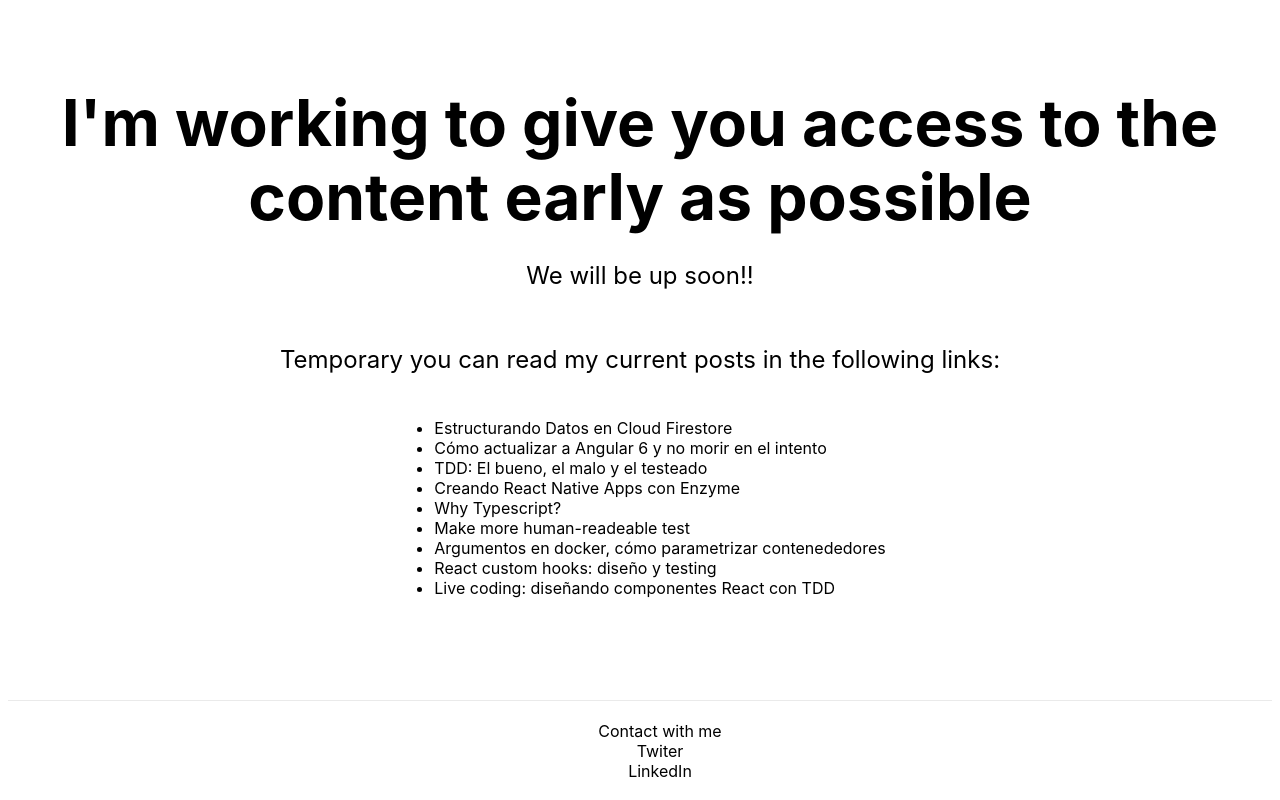
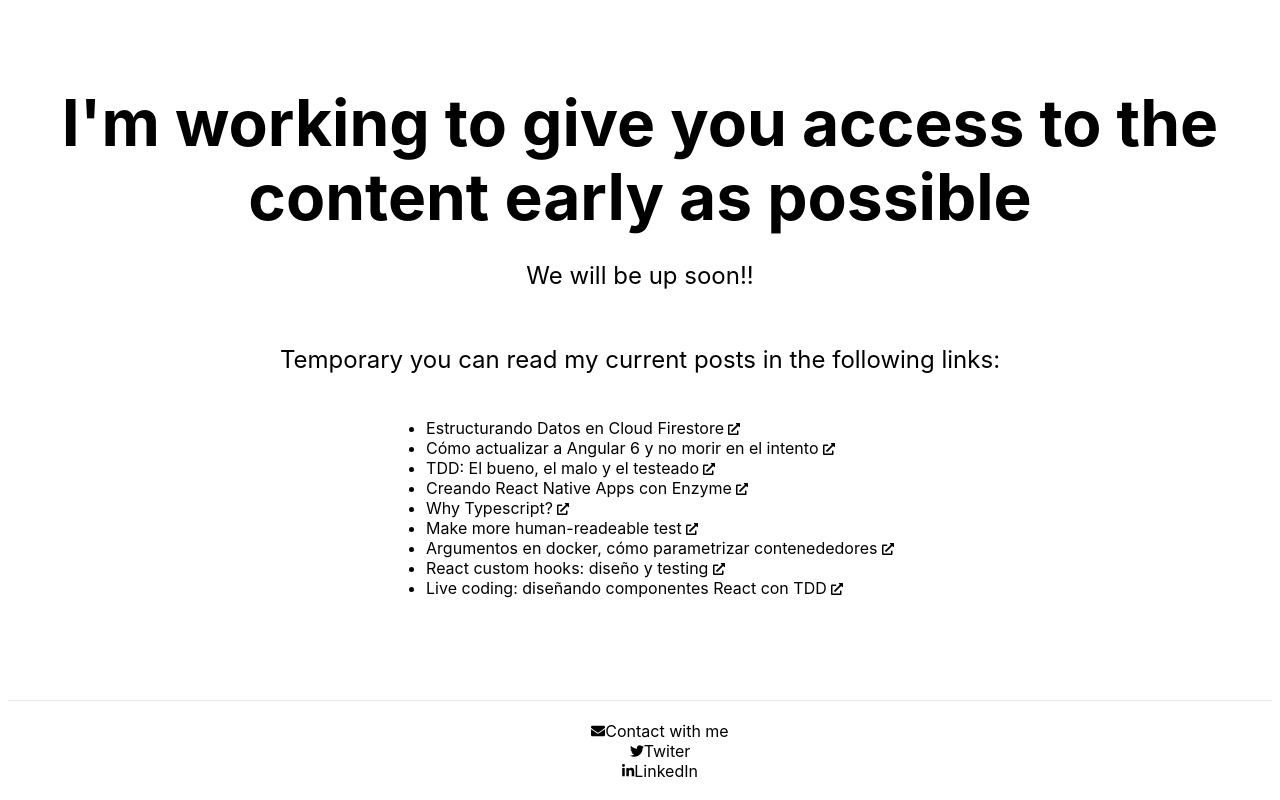
Before and after one commit to adrian-afergon/afergon-blogs, a Next.js app: page / in a window 1280 px wide. Built offline with nearby package versions, Linux system fonts and the light colour scheme.

Commit message:
Add icon library

```diff
--- /dev/null
+++ b/next.config.js
@@ -0,0 +1,2 @@
+const withCSS = require('@zeit/next-css')
+module.exports = withCSS({})
--- a/package.json
+++ b/package.json
@@ -8,6 +8,10 @@
     "start": "next start"
   },
   "dependencies": {
+    "@fortawesome/fontawesome-svg-core": "^1.2.28",
+    "@fortawesome/free-brands-svg-icons": "^5.13.0",
+    "@fortawesome/free-solid-svg-icons": "^5.13.0",
+    "@fortawesome/react-fontawesome": "^0.1.9",
     "next": "9.3.6",
     "react": "16.13.1",
     "react-dom": "16.13.1"
@@ -15,6 +19,7 @@
   "devDependencies": {
     "@types/node": "^14.0.1",
     "@types/react": "^16.9.35",
+    "@zeit/next-css": "^1.0.1",
     "typescript": "^3.9.2"
   }
 }
--- /dev/null
+++ b/pages/_app.js
@@ -0,0 +1,15 @@
+import React from 'react'
+import App from 'next/app'
+
+import { config } from '@fortawesome/fontawesome-svg-core'
+import '@fortawesome/fontawesome-svg-core/styles.css' // Import the CSS
+config.autoAddCss = false // Tell Font Awesome to skip adding the CSS automatically since it's being imported above
+
+class AfergonBlogs extends App {
+    render() {
+        const { Component, pageProps } = this.props
+        return <Component {...pageProps} />
+    }
+}
+
+export default AfergonBlogs
--- a/pages/index.tsx
+++ b/pages/index.tsx
@@ -1,8 +1,10 @@
 import * as React from 'react';
-import Head from 'next/head'
-
+import Head from 'next/head';
+import { FontAwesomeIcon } from '@fortawesome/react-fontawesome';
+import {faEnvelope, faExternalLinkAlt} from '@fortawesome/free-solid-svg-icons'
 // @ts-ignore
 import { posts } from '../data.json';
+import {faLinkedinIn, faTwitter} from "@fortawesome/free-brands-svg-icons";
 
 const Home = () => (
   <div className="container">
@@ -26,16 +28,16 @@ const Home = () => (
       <ul>
         {posts.map((post) =>
           <li>
-            <a href={post.link} key={post.date} target="_blank">{post.title}</a>
+            <a href={post.link} key={post.date} target="_blank">{post.title} {post.external && <FontAwesomeIcon icon={faExternalLinkAlt} size="xs"/>}</a>
           </li>)}
       </ul>
     </main>
 
     <footer>
       <ul>
-        <li><a href="mailto:adrian.afergon@gmail.com">Contact with me</a></li>
-        <li><a target="_blank" href="https://twitter.com/AdrianFerrera91">Twiter</a></li>
-        <li><a target="_blank" href="https://www.linkedin.com/in/afergon/">LinkedIn</a></li>
+        <li><a href="mailto:adrian.afergon@gmail.com"><FontAwesomeIcon icon={faEnvelope} size="sm"/>Contact with me</a></li>
+        <li><a target="_blank" href="https://twitter.com/AdrianFerrera91"><FontAwesomeIcon icon={faTwitter} size="sm"/> Twiter</a></li>
+        <li><a target="_blank" href="https://www.linkedin.com/in/afergon/"><FontAwesomeIcon icon={faLinkedinIn} size="sm"/> LinkedIn</a></li>
       </ul>
     </footer>
 
```
Also changed, not shown: 1 other file (tests, documents, lock files or other folders).
